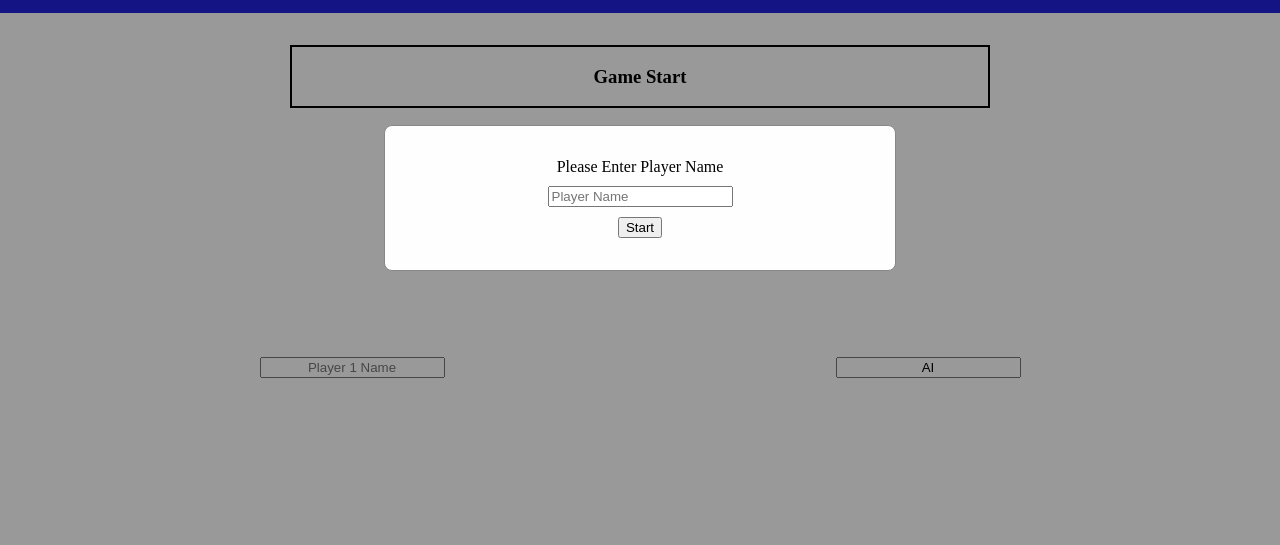
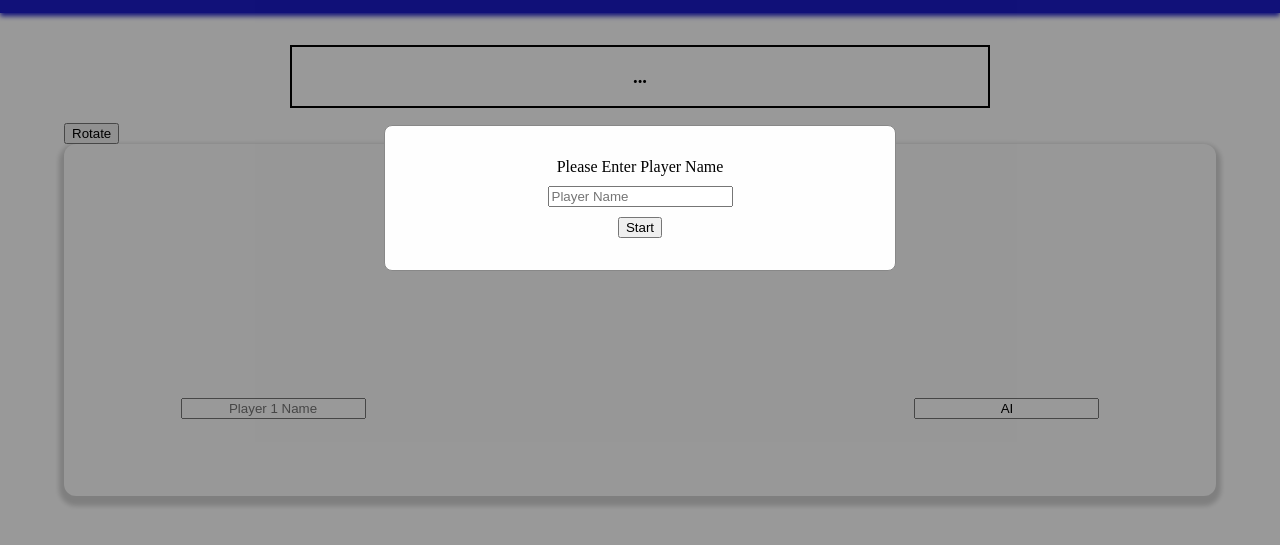
Before and after one commit to BrandonC123/battleship, a plain HTML site: page index.html in a window 1280 px wide. Shown: the part 67-612 px from the top of the page. Drawn offline with Linux system fonts and the light colour scheme.

Commit message:
Format and styling update.

```diff
--- a/index.html
+++ b/index.html
@@ -5,11 +5,11 @@
         <meta http-equiv="X-UA-Compatible" content="IE=edge" />
         <meta name="viewport" content="width=device-width, initial-scale=1.0" />
         <link rel="stylesheet" href="style.css" />
-        <title>Document</title>
+        <title>Battleship</title>
     </head>
     <body>
         <header class="header">
-            <img class="header-logo" src="../img/header-logo.png" alt="" />
+            <img class="header-logo" src="./img/header-logo.png" alt="" />
         </header>
         <div id="start-card" class="modal">
             <div class="modal-content">
@@ -35,15 +35,23 @@
 
         <div class="overall-container container">
             <div class="message-bar">
-                <h3 class="message-bar-content">Game Start</h3>
+                <h3 class="message-bar-content">...</h3>
             </div>
+            <button class="rotate-btn">Rotate</button>
             <div class="gameboards-container">
+                <button class="action-btn new-game-btn">New Game</button>
                 <input
+                    readonly
                     class="gameboard-name-input player1-name"
                     type="text"
                     placeholder="Player 1 Name"
                 />
-                <input class="gameboard-name-input" type="text" value="AI" />
+                <input
+                    readonly
+                    class="gameboard-name-input player2-name"
+                    type="text"
+                    value="AI"
+                />
             </div>
         </div>
         <script src="main.js"></script>
--- a/style.css
+++ b/style.css
@@ -2,11 +2,11 @@ html,
 body {
     margin: 0;
     padding: 0;
+    height: 100%;
 }
 
-html,
 body {
-    height: 100%;
+    background-color: white;
 }
 
 * {
@@ -35,9 +35,10 @@ img {
 .header {
     height: 10%;
     text-align: center;
-    background-color: rgb(34, 34, 221);
+    background-color: rgb(28, 28, 201);
     padding: 1em 0;
     margin-bottom: 2em;
+    box-shadow: 0 3px 5px rgb(28, 28, 201);
 }
 
 .header-logo {
@@ -66,13 +67,13 @@ img {
     width: 40%;
 }
 
-.player-form, .input {
+.player-form,
+.input {
     align-items: center;
     gap: 10px;
 }
 
 .action-btn {
-
 }
 
 .overall-container {
@@ -80,7 +81,7 @@ img {
 }
 
 .message-bar {
-    margin: 0 auto;
+    margin: 0 auto 15px auto;
     border: 2px solid black;
     max-width: 700px;
     text-align: center;
@@ -89,14 +90,29 @@ img {
 .gameboards-container {
     height: 55%;
     display: grid;
-    grid-template: auto auto / auto auto;
+    grid-template: auto auto / auto auto auto;
     justify-items: center;
+    background-color: rgb(252, 252, 252);
+    border-radius: 0.75em;
+    box-shadow: 0 5px 5px 5px lightgray;
 }
 
-.gameboard-name-input {
-    grid-row: 2 / 3;
+.new-game-btn {
+    grid-area: 1 / 2 / 2 / 3;
+    align-self: center;
+    visibility: hidden;
+}
+
+.player1-name {
+    grid-area: 2 / 1 / 3 / 2;
+    align-self: center;
     text-align: center;
+}
+
+.player2-name {
+    grid-area: 2 / 3 / 3 / 4;
     align-self: center;
+    text-align: center;
 }
 
 .gameboard {
@@ -122,8 +138,17 @@ img {
     /* grid-area: 1 / 11 / 2 / 12; */
 }
 
+.hover-cell {
+    background-color: greenyellow;
+}
+
 .inactive-cell {
     pointer-events: none;
+}
+
+.show {
+    display: block;
+    visibility: visible;
 }
 
 .hide {
```
